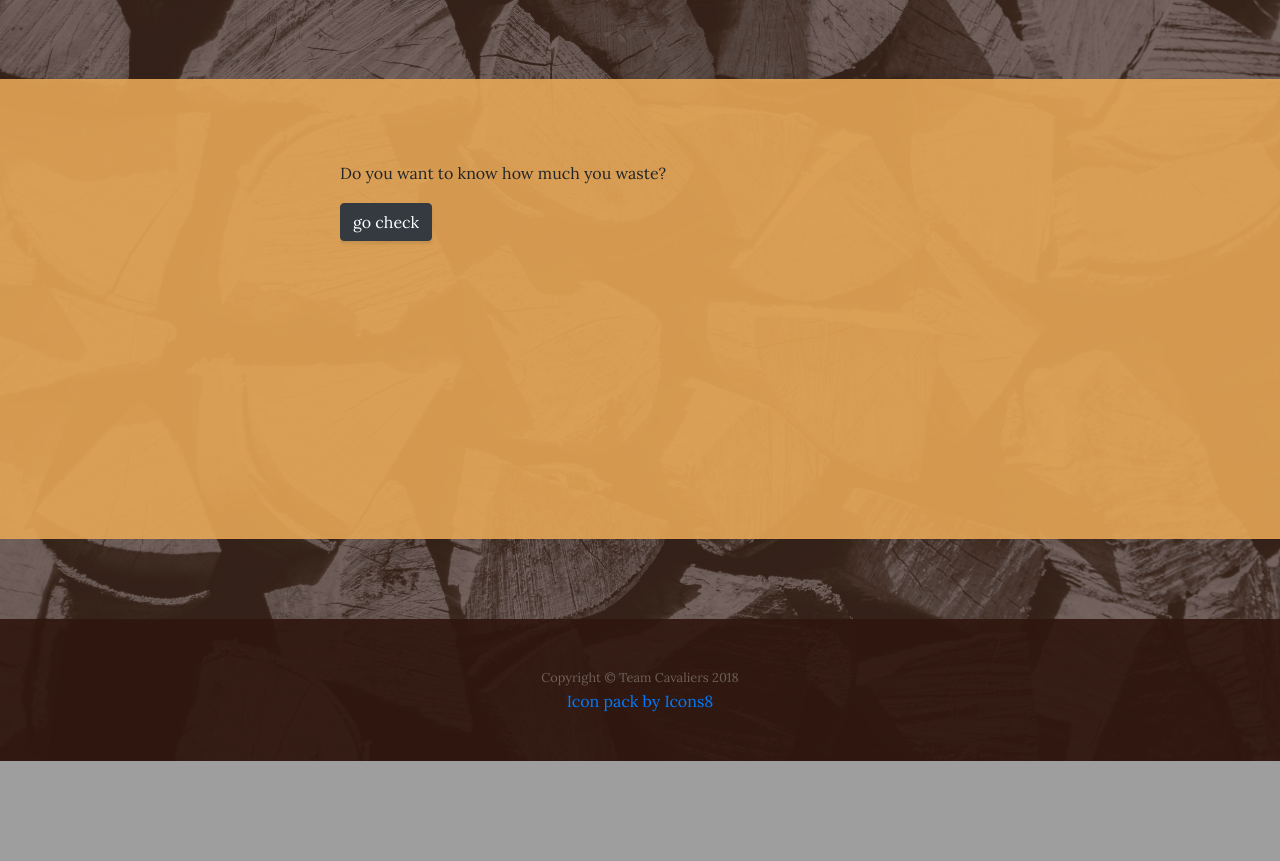
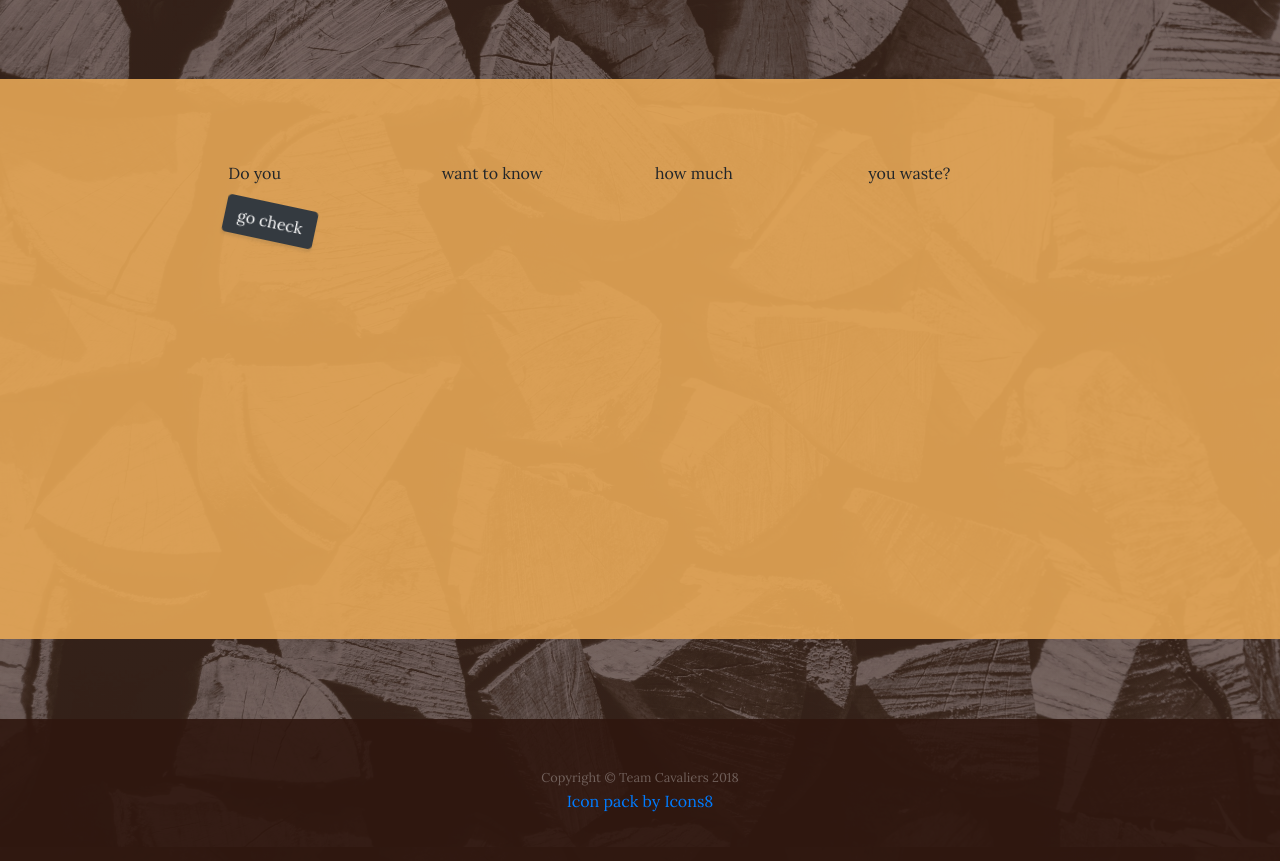
Before and after one commit to nguyenthanhthao747/FIT5120-War-On-Waste, a Django app: page /constructionviz/ in a window 1280 px wide. Shown: the part 1065-1926 px from the top of the page. Before the commit the page ends 1826 px from the top, so only its background shows below. Run offline with Django 3.2, Linux system fonts and the light colour scheme; some libraries are stand-ins or nearby versions.

Commit message:
calculator first page

```diff
--- a/ConstructionWaste/constructionviz/static/css/business-casual.css
+++ b/ConstructionWaste/constructionviz/static/css/business-casual.css
@@ -255,55 +255,52 @@
 
 
 .swiper-container {
-  width: 600px;
-  height: 300px;
+  width: 80%;
+  height: 400px;
 }
 
-.calculatorDescription p {
-  color: floralwhite;
-  align-items: center;
-}
+/*.calculatorDescription p {*/
+  /*color: floralwhite;*/
+  /*align-items: center;*/
+/*}*/
 
-#modal-container {
-  position:relative;
-  margin-top:100px;
-  width: 100%;
+/*#modal-container {*/
+  /*position:relative;*/
+  /*margin-top:100px;*/
+  /*width: 100%;*/
 
 
-}
+/*}*/
 
-.thumb {
-  height: 500px;
-}
+/*.thumb {*/
+  /*height: 500px;*/
+/*}*/
 
+/*.wrap{*/
+  /*width: 300px;*/
+  /*margin: 0 auto;*/
+/*}*/
+/*.box{*/
+  /*width: 200px;*/
+  /*height: 200px;*/
+  /*float:left;*/
+  /*margin: 10px;*/
+/*}*/
+/*.box img{*/
+  /*width: 100%;*/
+  /*height: 100%;*/
+/*}*/
 
+/*#modal-container {*/
+  /*position:relative;*/
+  /*margin: 0 auto;*/
+  /*padding-top: 60px;*/
+  /*overflow:hidden;*/
+/*}*/
 
-
-.wrap{
-  width: 300px;
-  margin: 0 auto;
-}
-.box{
-  width: 200px;
-  height: 200px;
-  float:left;
-  margin: 10px;
-}
-.box img{
-  width: 100%;
-  height: 100%;
-}
-
-#modal-container {
-  position:relative;
-  margin: 0 auto;
-  padding-top: 60px;
-  overflow:hidden;
-}
-
-#closebt-container {
-  position: relative;
-  width:100%;
-  text-align:center;
-  margin-top:40px;
-}
+/*#closebt-container {*/
+  /*position: relative;*/
+  /*width:100%;*/
+  /*text-align:center;*/
+  /*margin-top:40px;*/
+/*}*/
--- a/ConstructionWaste/constructionviz/templates/index.html
+++ b/ConstructionWaste/constructionviz/templates/index.html
@@ -168,8 +168,8 @@
 
 
     <section class="page-section cta">
-        <div class="container">
-            <div class="col-xl-10 mx-auto">
+
+
                 <!--<div class="cta-inner text-center rounded">-->
 
                     <!--<h2 class="section-heading mb-4">-->
@@ -226,14 +226,24 @@
 
 
                 <div data-space-between="10" data-direction="vertical" class="swiper-container">
-                    <div class="swiper-pagination"></div>
+                    <!--<div class="swiper-pagination"></div>-->
                     <div class="swiper-wrapper">
                         <!--the first page for the calculator-->
                         <div class="swiper-slide swiper-no-swiping">
 
-                            <p class="ani" swiper-animate-effect="fadeInUp" swiper-animate-duration="0.5s" swiper-animate-delay="0.3s">Do you want to know how much you waste?</p>
-                            <button type="button" class="btn btn-dark swiper-button-next-customized">go check</button>
+                            <div class="container col-md-10">
+                                <div class="row">
+                                    <p class="ani col-md-3" swiper-animate-effect="bounceInUp" swiper-animate-duration="2.5s" swiper-animate-delay="0.5s">Do you</p>
+                                    <p class="ani col-md-3" swiper-animate-effect="bounceInUp" swiper-animate-duration="2.5s" swiper-animate-delay="1.5s">want to know</p>
+                                    <p class="ani col-md-3" swiper-animate-effect="bounceInUp" swiper-animate-duration="2.5s" swiper-animate-delay="2.5s">how much</p>
+                                    <p class="ani col-md-3" swiper-animate-effect="bounceInUp" swiper-animate-duration="2.5s" swiper-animate-delay="3.5s">you waste?</p>
 
+                                </div>
+
+
+                                <button type="button" class="btn btn-dark swiper-button-next-customized ani"
+                                    swiper-animate-effect="swing" swiper-animate-duration="1s" swiper-animate-delay="4.5s" style="animation-iteration-count: infinite">go check</button>
+                            </div>
                         </div>
 
                         <div class="swiper-slide swiper-no-swiping chooseConstruction">
@@ -298,8 +308,8 @@
 
 
                 <!--</div>-->
-            </div>
-        </div>
+
+
     </section>
 
 
@@ -393,12 +403,23 @@
 
             on:{
                 init: function(){
-                    swiperAnimateCache(this); //隐藏动画元素
-                    swiperAnimate(this); //初始化完成开始动画
+
+
+
+
+                    //hide animate
+                    swiperAnimateCache(this);
+
+                    //start animate
+
+                    swiperAnimate(this);
+
+
                 },
                 slideChangeTransitionEnd: function(){
-                    swiperAnimate(this); //每个slide切换结束时也运行当前slide动画
-                }
+                    swiperAnimate(this);
+                },
+
             }
         });
 
```
